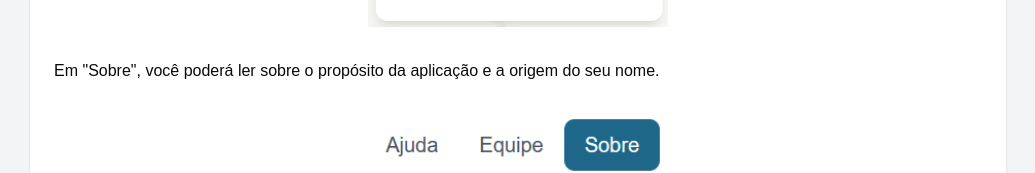
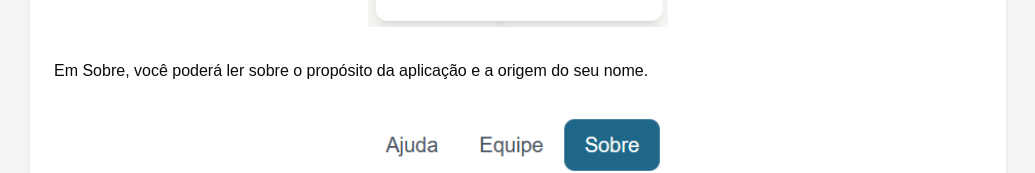
Before and after one commit to lihviaa/AraGraph, a Next.js app in the folder aragraph-frontend/: page /ajuda in a window 1280 px wide. Shown: the part 5413-5586 px from the top of the page, without its empty margins (122-1157 px from the left). Built offline with nearby package versions, Linux system fonts and the light colour scheme.

Commit message:
ARRUMANDO SOBRE

```diff
--- a/aragraph-frontend/src/app/ajuda/page.tsx
+++ b/aragraph-frontend/src/app/ajuda/page.tsx
@@ -139,7 +139,7 @@ export default function Ajuda() {
 					</div>
 
 					<p>
-						Em "Sobre", você poderá ler sobre o propósito da aplicação e a origem do seu nome.					</p>
+						Em Sobre, você poderá ler sobre o propósito da aplicação e a origem do seu nome.					</p>
 					<div className="flex justify-center py-8">
 						<Image src="/images/ajuda/foto13.png" alt="sobre" width={300} height={300} />
 					</div>
```
